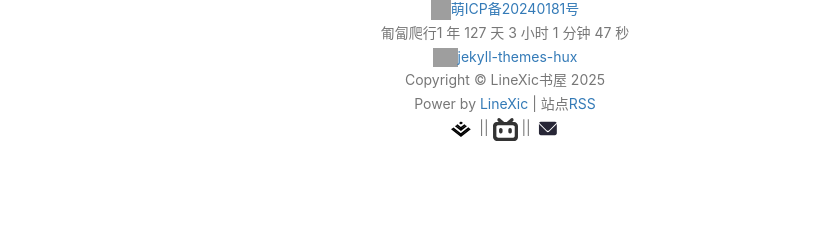
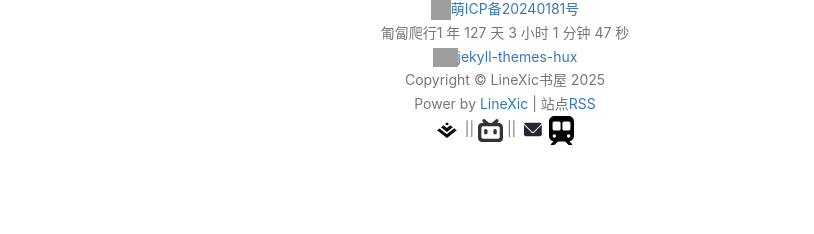
Before and after one commit to LineXic/LineXic-blog, a Jekyll site: the page built from index.html, in a window 1280 px wide. Shown: the part 3231-3465 px from the top of the page, without its empty margins (135-949 px from the left). Built offline with Jekyll 4.4.1, drawn with Linux system fonts in a browser that asks for light colours; nearby versions of some CDN libraries; the list of posts is cut into pages by our own code; comment, search, counter and statistics services are not loaded; grey boxes are pictures that could not be loaded.

Commit message:
Update footer.html

```diff
--- a/_includes/footer.html
+++ b/_includes/footer.html
@@ -148,7 +148,9 @@
 <a href="mailto:linexic@yeah.net">
   <img width="25" src="https://linexic.top/img/logo/email.svg"alt="邮箱"  />
 </a>
-
+<a href="https://www.travellings.cn/go.html">
+  <img width="25" src="https://linexic.top//img/train-subway-solid.svg"alt="邮箱"  />
+                    </a>
 <br>
 
                 </p>
```
